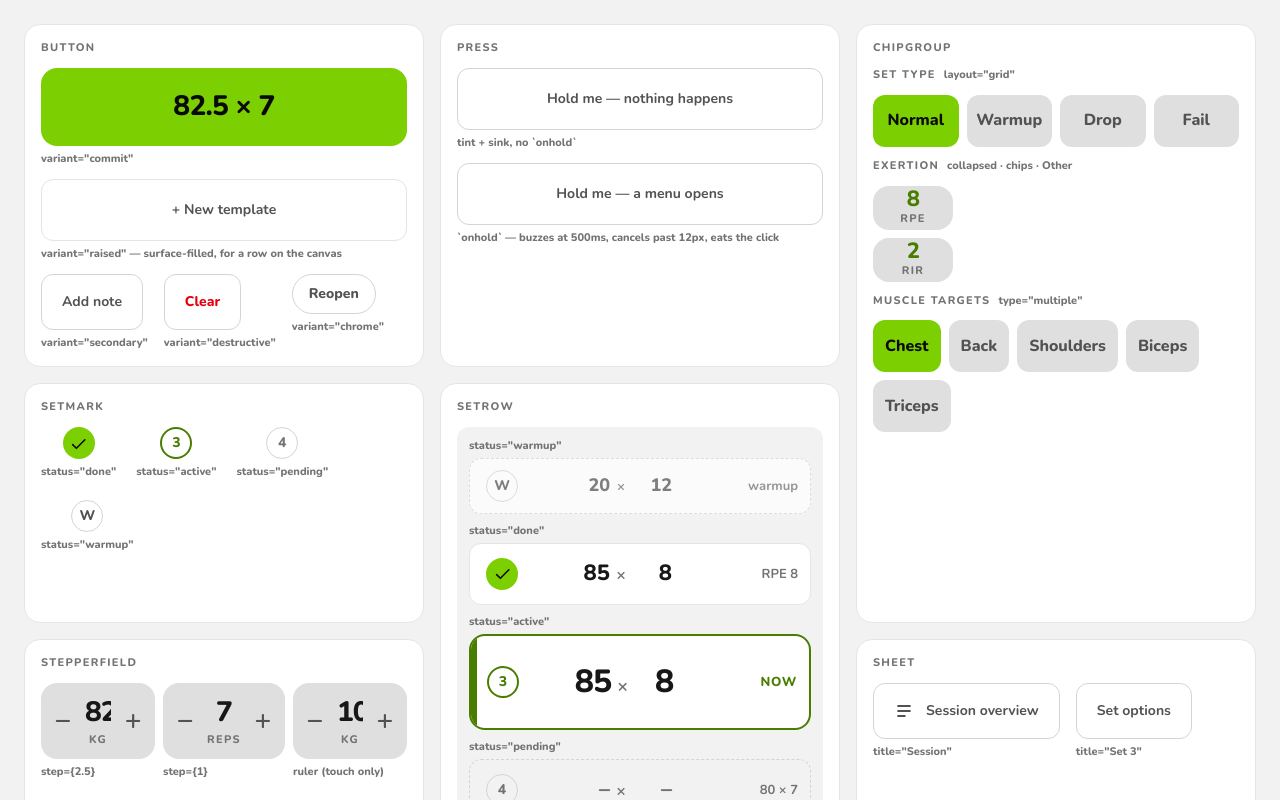
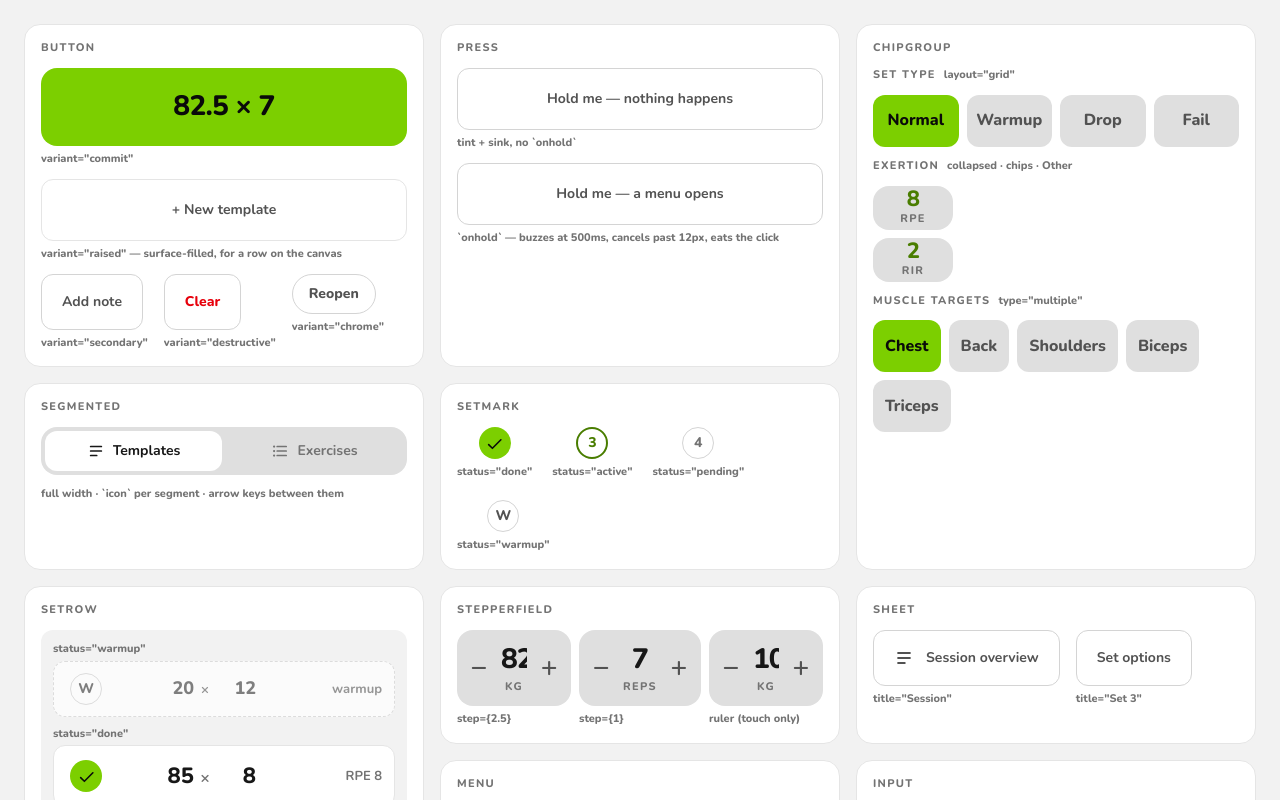
Before and after one commit to ilyasturki/kilorep, a SvelteKit app: page /dev/ui in a window 1280 px wide. Shown: the top 800 px of the page. Built offline with nearby package versions, Linux system fonts and the light colour scheme.

Commit message:
feat(ui): add Segmented on bits-ui toolbar, centre the desktop tabs

```diff
--- a/src/lib/nav/AppBar.svelte
+++ b/src/lib/nav/AppBar.svelte
@@ -11,6 +11,14 @@
 	 * both and a snippet rendered in each would put two of every FINISH in the
 	 * document. What changes across the breakpoint is which members are drawn,
 	 * never how many times the slot is.
+	 *
+	 * A flex row under a thumb and a three-column grid above `lg`, where the tabs
+	 * take the middle track and the action the last. Every screen in this app
+	 * reads in a column centred in the window, and tabs pinned to the left edge
+	 * pointed at nothing — but centring them with an auto margin would only have
+	 * split the space *left over* beside the action, which is off-centre by half
+	 * an action. Two `1fr` gutters put them on the window's axis whatever sits in
+	 * the right one, including nothing.
 	 */
 	const slot = appBarSlot();
 
@@ -39,7 +47,10 @@
 </script>
 
 <header class="shrink-0 border-b border-line-soft bg-surface pt-safe-t">
-	<div class="flex min-h-chrome items-center gap-2 px-3 py-2 lg:gap-3">
+	<div
+		class="flex min-h-chrome items-center gap-2 px-3 py-2 lg:grid
+			lg:grid-cols-[1fr_auto_1fr] lg:gap-3"
+	>
 		{#if slot.leading !== null}
 			<div class="lg:hidden">{@render slot.leading()}</div>
 		{:else if parent !== null}
@@ -59,7 +70,7 @@
 			{title}
 		</h1>
 
-		<nav aria-label="Main" class="hidden items-center gap-1 lg:flex">
+		<nav aria-label="Main" class="hidden items-center gap-1 lg:col-start-2 lg:flex">
 			{#each navTabs() as tab (tab.href)}
 				{@const active = isActive(pathname, tab)}
 				{@const Icon = (active && tab.iconActive) || tab.icon}
@@ -85,7 +96,7 @@
 		</nav>
 
 		{#if slot.action !== null}
-			<div class="ml-auto shrink-0">
+			<div class="ml-auto shrink-0 lg:col-start-3 lg:ml-0 lg:justify-self-end">
 				{@render slot.action()}
 			</div>
 		{/if}
--- /dev/null
+++ b/src/lib/ui/Segmented.svelte
@@ -0,0 +1,114 @@
+<script lang="ts" module>
+	import type { Component } from 'svelte';
+
+	export type Segment = {
+		/** What `value` holds when this one is chosen. For a link, its address. */
+		value: string;
+		label: string;
+		icon?: Component<{ size?: number; class?: string }>;
+		/**
+		 * Given, the segment is a real anchor and the route owns `value` — pass it
+		 * one-way and let navigation move it. Withheld, the segment is a button and
+		 * `bind:value` owns it.
+		 */
+		href?: string;
+	};
+
+	// A raised pill on a well, not the accent: the accent means "this logs a set",
+	// and `surface` over `sunken` is the depth ramp saying "selected" neutrally in
+	// both themes without a per-theme pair.
+	//
+	// The two states are styled under separate `data-[state=…]` prefixes rather
+	// than one plain rule and one override — Tailwind resolves a conflict by
+	// stylesheet order, not by how specific a class looks in the attribute, so a
+	// bare `text-ink-faint` could win over the selected colour.
+	const segment =
+		'flex min-h-chrome flex-1 items-center justify-center gap-2 rounded-xl px-2 ' +
+		'text-md font-bold select-none focus-ring ' +
+		'data-[state=on]:bg-surface data-[state=on]:text-ink ' +
+		'data-[state=off]:text-ink-faint data-[state=off]:press:bg-surface-2 ' +
+		'data-[state=off]:pointer-fine:hover:text-ink-muted ' +
+		'pointer-fine:transition-colors pointer-fine:duration-100';
+</script>
+
+<script lang="ts">
+	import { Toolbar } from 'bits-ui';
+
+	import { press } from '$lib/ui/press';
+
+	/**
+	 * Two or three peers, one of them current — a filter over one destination, not
+	 * a way to a different one.
+	 *
+	 * `Toolbar` and not `ToggleGroup`, which is the primitive a segmented control
+	 * looks like it wants: a toggle item spreads `role="radio"` and swallows Enter
+	 * to toggle itself, both of which strip an anchor of the thing that makes it
+	 * an anchor. `Toolbar.Link` is bits-ui's answer to exactly that — it drops its
+	 * `role` when it renders an `<a>` and touches neither click nor Enter — while
+	 * `Toolbar.Root` still gives the ARIA toolbar pattern the shape is asking for:
+	 * one tab stop for the group, arrow keys between the segments. `data-state` is
+	 * ours to set here, because a link's selected state is which address is open.
+	 *
+	 * Full width, so the segments read as the two halves of the screen below them
+	 * rather than as a control sitting in a corner of it.
+	 *
+	 * `data-sveltekit-replacestate` on the group rather than per link, which
+	 * SvelteKit honours from any ancestor: a segment is a filter, so pushing an
+	 * entry would make browser back undo a tap on the web, and where both halves
+	 * are tab roots — Plan's are — Android back would answer the same tap by
+	 * quitting the app.
+	 */
+	type Props = {
+		items: readonly Segment[];
+		value?: string;
+		/** Names the group; a toolbar with no label is an unnamed one. */
+		label?: string;
+	};
+
+	let { items, value = $bindable(''), label }: Props = $props();
+</script>
+
+{#snippet body(item: Segment)}
+	{#if item.icon}
+		{@const Icon = item.icon}
+		<Icon size={18} class="shrink-0" />
+	{/if}
+	<span class="truncate">{item.label}</span>
+{/snippet}
+
+<Toolbar.Root
+	aria-label={label}
+	data-sveltekit-replacestate
+	class="flex w-full gap-1 rounded-2xl bg-sunken p-1"
+>
+	{#each items as item (item.value)}
+		{@const state = item.value === value ? 'on' : 'off'}
+
+		<!-- No `press-sink`: a segment that shrinks inside a fixed well reads as a
+		     glitch, the same call the tab bar makes. The tint is the whole feedback. -->
+		{#if item.href === undefined}
+			<Toolbar.Button onclick={() => (value = item.value)}>
+				{#snippet child({ props })}
+					<button {...props} type="button" data-state={state} class={segment} {@attach press()}>
+						{@render body(item)}
+					</button>
+				{/snippet}
+			</Toolbar.Button>
+		{:else}
+			<Toolbar.Link>
+				{#snippet child({ props })}
+					<a
+						{...props}
+						href={item.href}
+						aria-current={state === 'on' ? 'page' : undefined}
+						data-state={state}
+						class={segment}
+						{@attach press()}
+					>
+						{@render body(item)}
+					</a>
+				{/snippet}
+			</Toolbar.Link>
+		{/if}
+	{/each}
+</Toolbar.Root>
--- a/src/routes/(app)/(tabs)/(plan)/+layout.svelte
+++ b/src/routes/(app)/(tabs)/(plan)/+layout.svelte
@@ -1,5 +1,9 @@
 <script lang="ts">
 	import { page } from '$app/state';
+
+	import Segmented from '$lib/ui/Segmented.svelte';
+	import ListBullets from '$lib/ui/icons/ListBullets.svelte';
+	import Stack from '$lib/ui/icons/Stack.svelte';
 
 	import type { LayoutProps } from './$types';
 
@@ -19,40 +23,24 @@
 	 */
 	let { children }: LayoutProps = $props();
 
+	/**
+	 * `value` is the address, so the route is what lights a half and there is no
+	 * second copy of "which one is open" to fall out of step with it.
+	 *
+	 * `Stack` is the Plan tab's own glyph, standing here for the half the tab
+	 * opens on. Exercises takes `ListBullets` and not `Barbell`, which is the one
+	 * that would read as the lift: `Barbell` is Train's, and a segment wearing
+	 * another tab's mark points at the wrong place from across the room.
+	 */
 	const halves = [
-		{ href: '/templates', label: 'Templates' },
-		{ href: '/exercises', label: 'Exercises' }
+		{ value: '/templates', href: '/templates', label: 'Templates', icon: Stack },
+		{ value: '/exercises', href: '/exercises', label: 'Exercises', icon: ListBullets }
 	];
 </script>
 
 {#if halves.some((half) => half.href === page.url.pathname)}
 	<div class="column-content flex flex-col px-3 pt-3">
-		<!-- A raised pill on a well, not the accent: `Chip` paints its selected
-		     state with the accent fill, and the accent means "this logs a set".
-		     `surface` over `sunken` is the depth ramp saying the same thing
-		     neutrally, and it reads in both themes without a per-theme pair. -->
-		<nav aria-label="Plan" class="flex max-w-sm gap-1 rounded-2xl bg-sunken p-1">
-			{#each halves as half (half.href)}
-				{@const active = page.url.pathname === half.href}
-
-				<!-- `replacestate` because a half is a filter, not a place: both are
-				     tab roots, and `back.ts` minimizes from a tab root, so pushing an
-				     entry here would make browser back undo a segment tap on the web
-				     while Android back quit the app. -->
-				<a
-					href={half.href}
-					data-sveltekit-replacestate
-					aria-current={active ? 'page' : undefined}
-					class={[
-						'flex min-h-chrome flex-1 items-center justify-center rounded-xl',
-						'text-md font-bold focus-ring transition-colors',
-						active ? 'bg-surface text-ink' : 'text-ink-faint pointer-fine:hover:text-ink-muted'
-					]}
-				>
-					{half.label}
-				</a>
-			{/each}
-		</nav>
+		<Segmented items={halves} value={page.url.pathname} label="Plan" />
 	</div>
 {/if}
 
--- a/src/routes/dev/ui/+page.svelte
+++ b/src/routes/dev/ui/+page.svelte
@@ -19,6 +19,7 @@
 	import MenuItem from '$lib/ui/MenuItem.svelte';
 	import { HOLD_MS, press, SLOP } from '$lib/ui/press';
 	import SearchField from '$lib/ui/SearchField.svelte';
+	import Segmented from '$lib/ui/Segmented.svelte';
 	import Select from '$lib/ui/Select.svelte';
 	import SetMark from '$lib/ui/SetMark.svelte';
 	import SetRow from '$lib/ui/SetRow.svelte';
@@ -210,6 +211,14 @@
 	let equipment = $state('dumbbell');
 	let muscles = $state(['chest', 'triceps']);
 	let chipMuscles = $state(['chest']);
+	// Buttons here, not links: the Plan layout passes an `href` per segment and
+	// lets the route own the value, which on this page would navigate off it.
+	// Everything else about the two is the same control.
+	let half = $state('templates');
+	const halves = [
+		{ value: 'templates', label: 'Templates', icon: Stack },
+		{ value: 'exercises', label: 'Exercises', icon: ListBullets }
+	];
 	let date = $state(today(getLocalTimeZone()));
 	let keepAwake = $state(true);
 	let syncEnabled = $state(false);
@@ -330,6 +339,12 @@
 						<Chip value={muscle.value}>{muscle.label}</Chip>
 					{/each}
 				</ChipGroup>
+			</article>
+
+			<article class={card}>
+				<h2 class="label-caps">Segmented</h2>
+				<Segmented bind:value={half} items={halves} label="Plan" />
+				<span class={caption}>full width · `icon` per segment · arrow keys between them</span>
 			</article>
 
 			<article class={card}>
```
